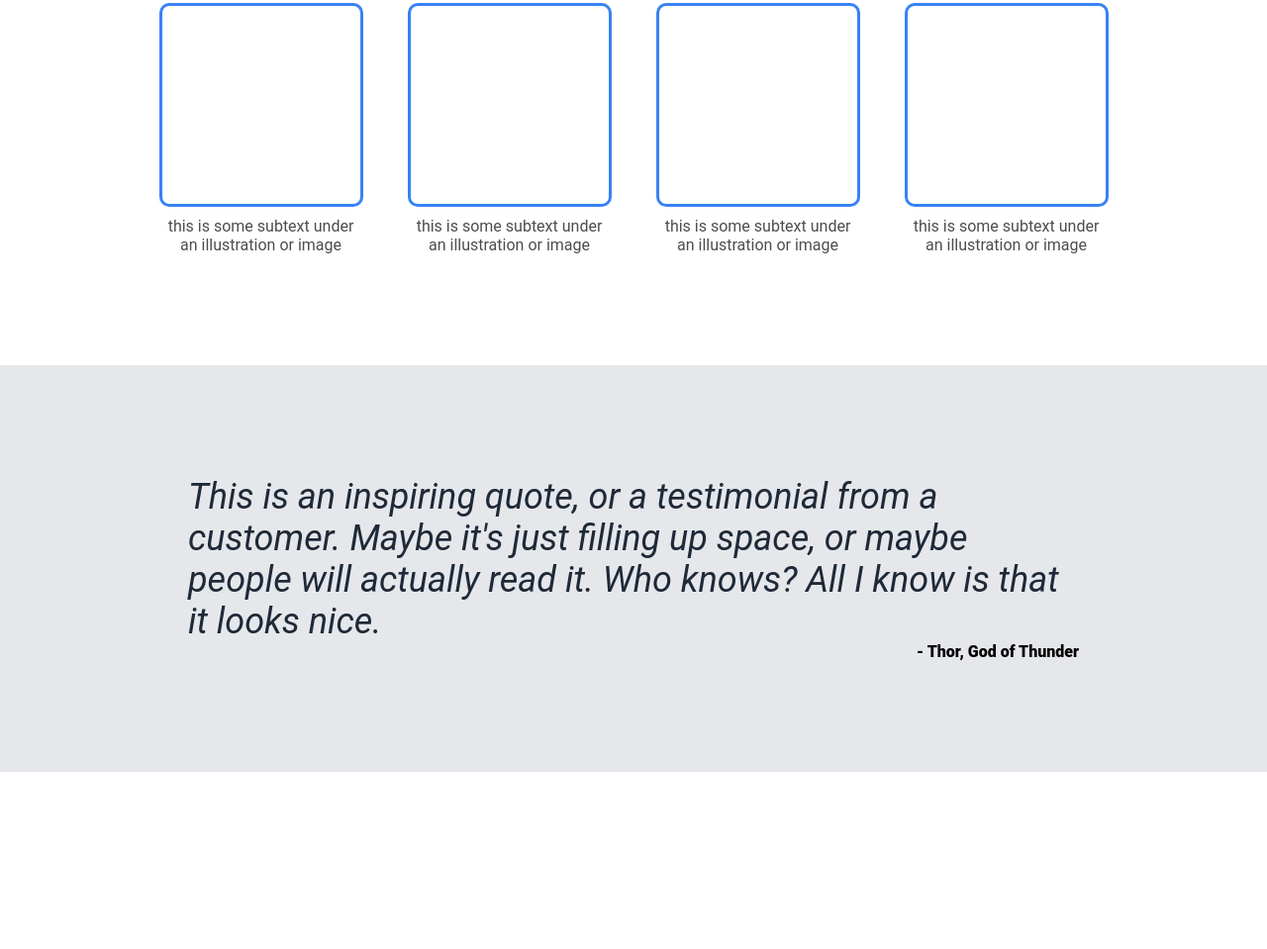
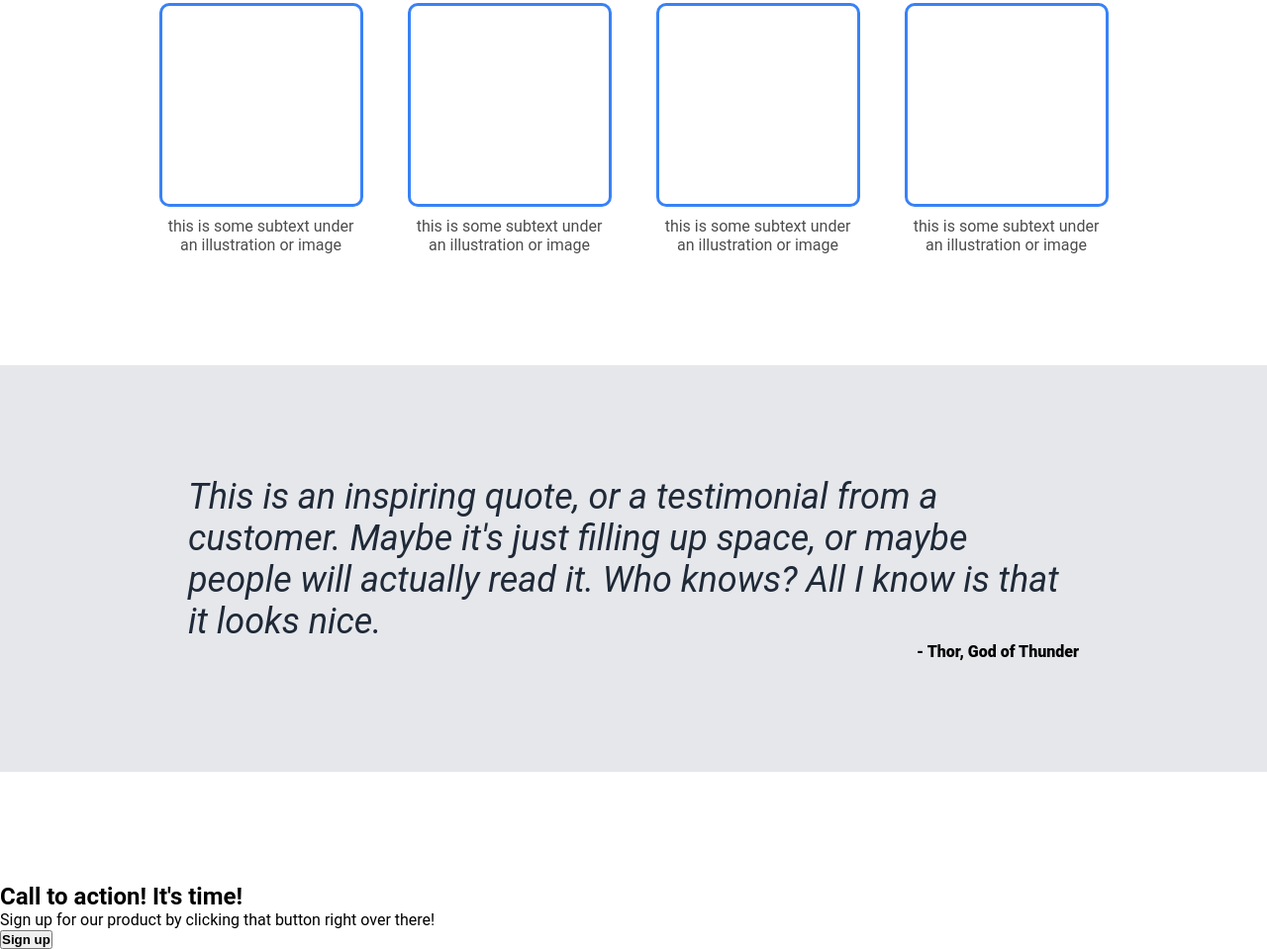
Before and after one commit to Kezy-d4/odin-landing-page, a plain HTML site: page index.html in a window 1280 px wide. Shown: the part 532-1491 px from the top of the page at 99% size. Before the commit the page ends 1424 px from the top, so only its background shows below. Drawn offline with Linux system fonts and the light colour scheme.

Commit message:
Add initial html structure for call to action

```diff
--- a/index.html
+++ b/index.html
@@ -60,6 +60,12 @@
         <p class="thor">- Thor, God of Thunder</p>
       </div>
 
+      <div class="call-to-action">
+        <h2>Call to action! It's time!</h2>
+        <p>Sign up for our product by clicking that button right over there!</p>
+        <button>Sign up</button>
+      </div>
+
     </div>
   </body>
 </html>
```
